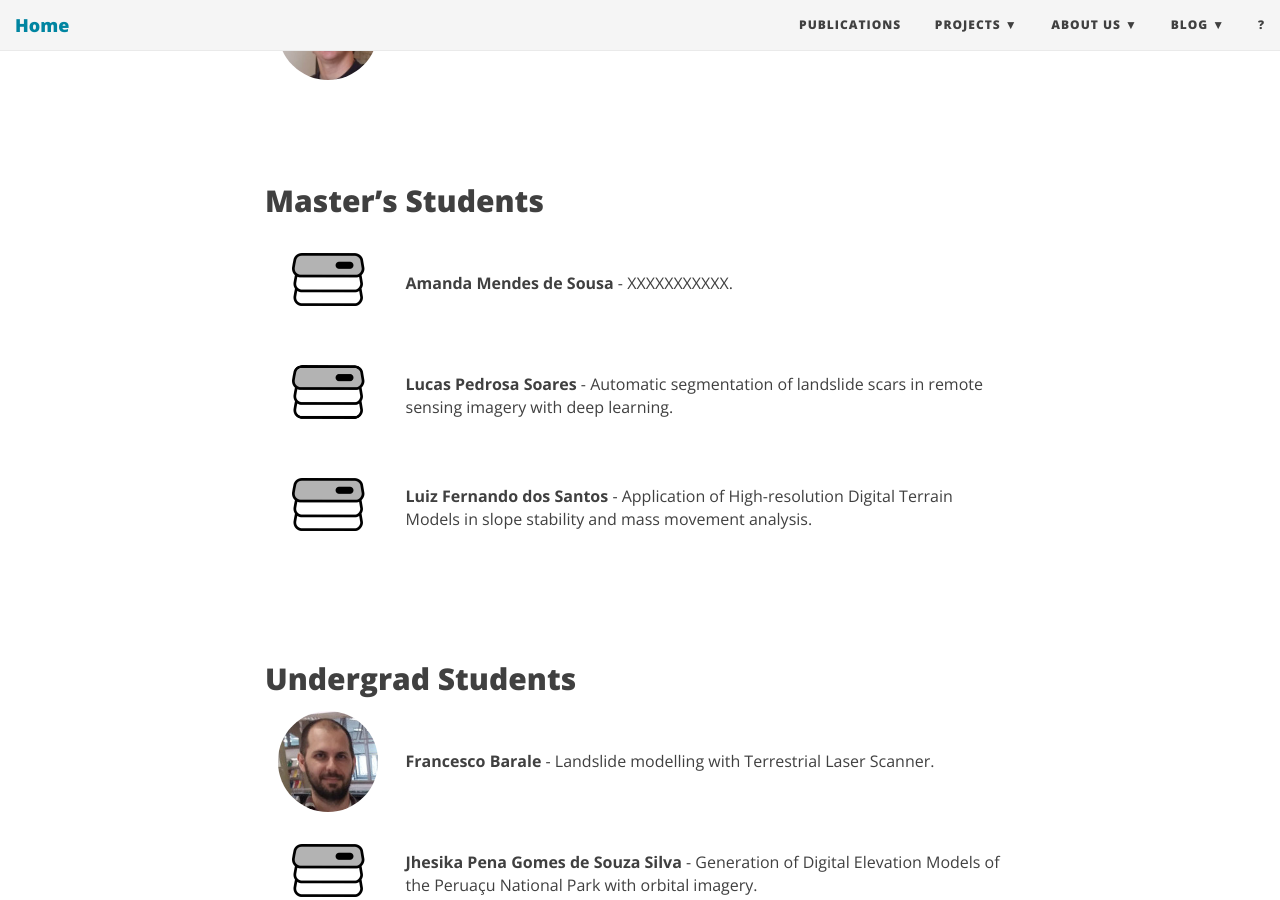
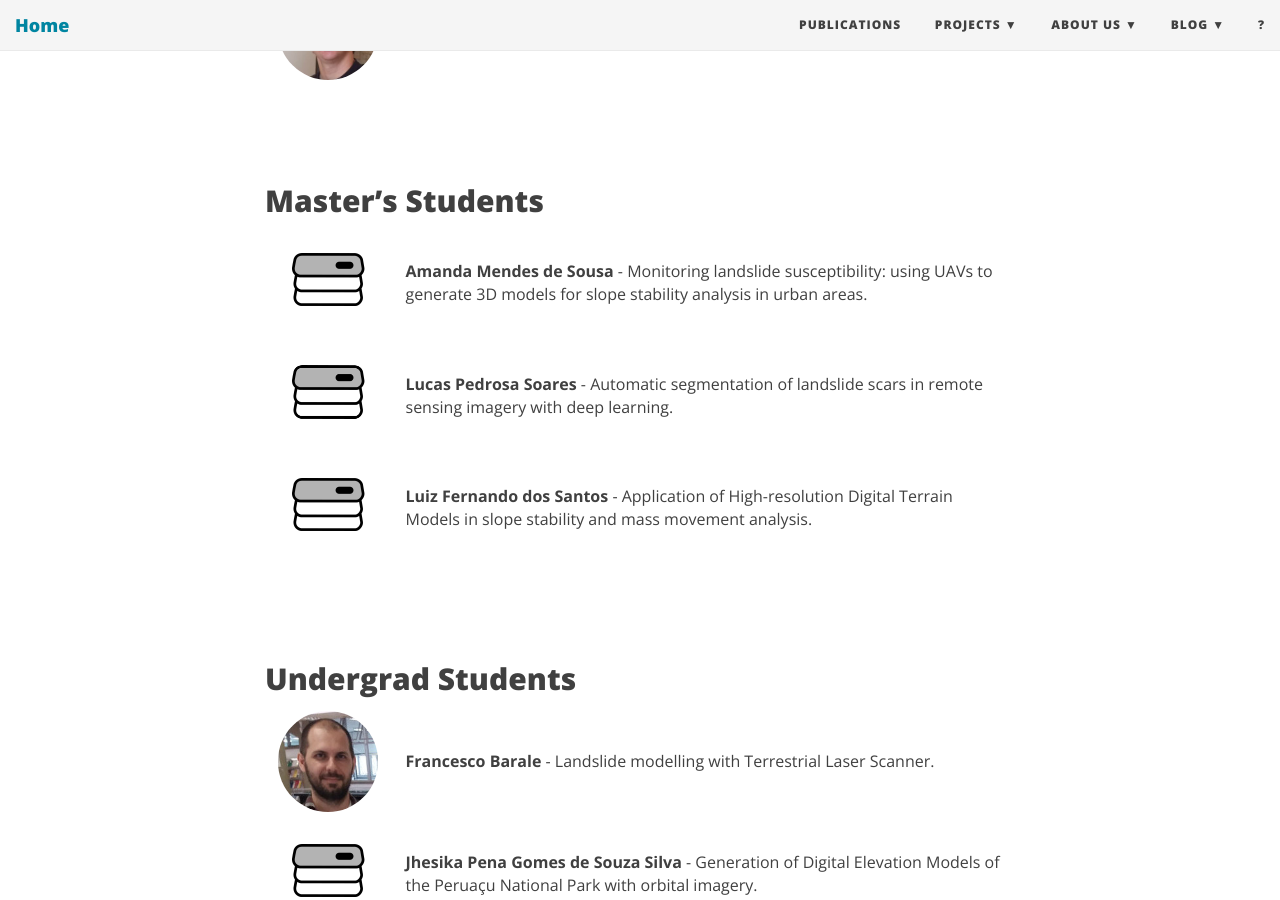
Before and after one commit to SPAMLab/SPAMLab.github.io, a Jekyll site: the page built from people.md, in a window 1280 px wide and 900 px high, scrolled down 1560 px. Built offline with Jekyll 4.4.1, drawn with Linux system fonts in a browser that asks for light colours; nearby versions of some CDN libraries.

Commit message:
updated Amanda's project

```diff
--- a/people.md
+++ b/people.md
@@ -75,7 +75,7 @@ My ORCiD is [0000-0001-5073-5572](http://orcid.org/0000-0001-5073-5572). My Latt
 <table class="table-borderless" style="width:100%">
   <tr>
     <td width="17%"> <img src="/img/logos/spamlab_avatar.png" class="img-circle" width="99%"> </td>
-    <td width="83%"> <b>Amanda Mendes de Sousa</b> - XXXXXXXXXXX. </td>
+    <td width="83%"> <b>Amanda Mendes de Sousa</b> - Monitoring landslide susceptibility: using UAVs to generate 3D models for slope stability analysis in urban areas. </td>
   </tr>
   <tr>
     <td width="17%"> <img src="/img/logos/spamlab_avatar.png" class="img-circle" width="99%"> </td>
```
